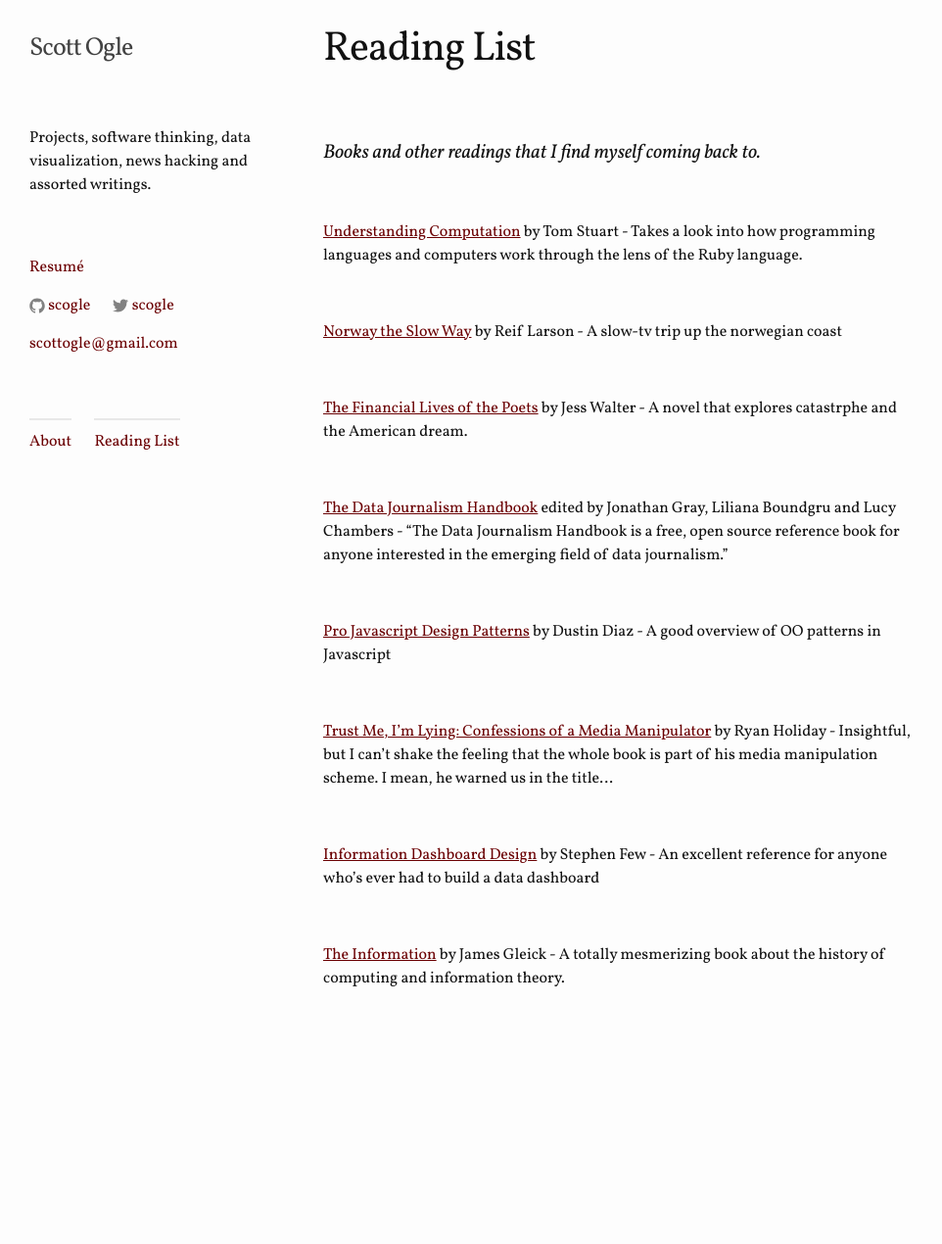
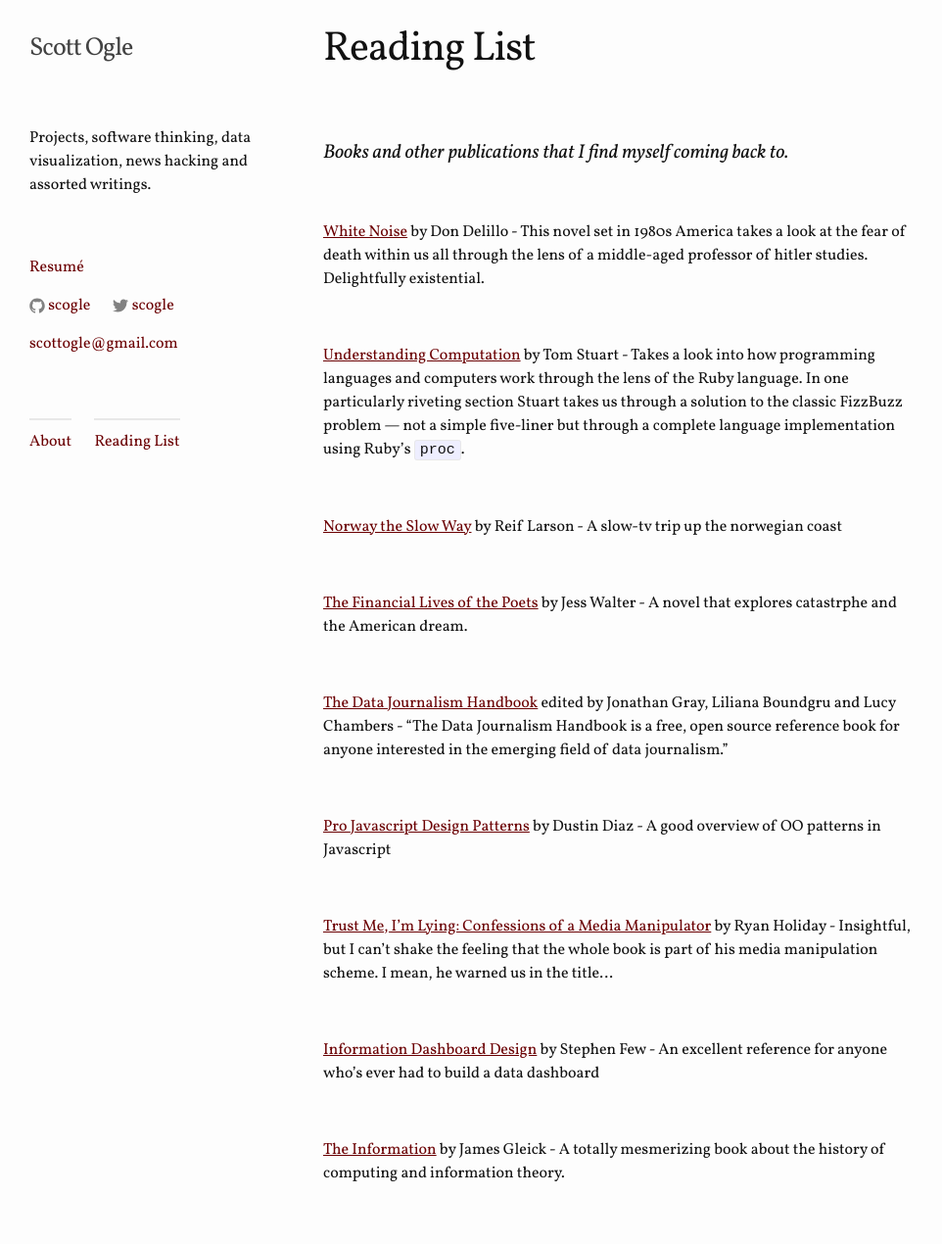
Before and after one commit to scogle/scogle.github.io, a Jekyll site: the page built from reading-list.md, in a window 1280 px wide. Shown: the whole page at 98% size, without its empty margins (0-962 px from the left). Built offline with Jekyll 4.4.1, drawn with Linux system fonts in a browser that asks for light colours; before the commit the page ends 1071 px from its top, so only the background shows below that.

Commit message:
added white noise to reading list

```diff
--- a/reading-list.md
+++ b/reading-list.md
@@ -6,11 +6,15 @@
 
 <br />
 
-#### *Books and other readings that I find myself coming back to.*
+#### *Books and other publications that I find myself coming back to.*
 
 <br />
 
-[Understanding Computation](http://amzn.com/1449329276) by Tom Stuart - Takes a look into how programming languages and computers work through the lens of the Ruby language.
+[White Noise](http://amzn.com/0140274987) by Don Delillo - This novel set in 1980s America takes a look at the fear of death within us all through the lens of a middle-aged professor of hitler studies.  Delightfully existential.
+
+<br />
+
+[Understanding Computation](http://amzn.com/1449329276) by Tom Stuart - Takes a look into how programming languages and computers work through the lens of the Ruby language. In one particularly riveting section Stuart takes us through a solution to the classic FizzBuzz problem &mdash; not a simple five-liner but through a complete language implementation using Ruby's `proc`.
 
 <br />
 
```
